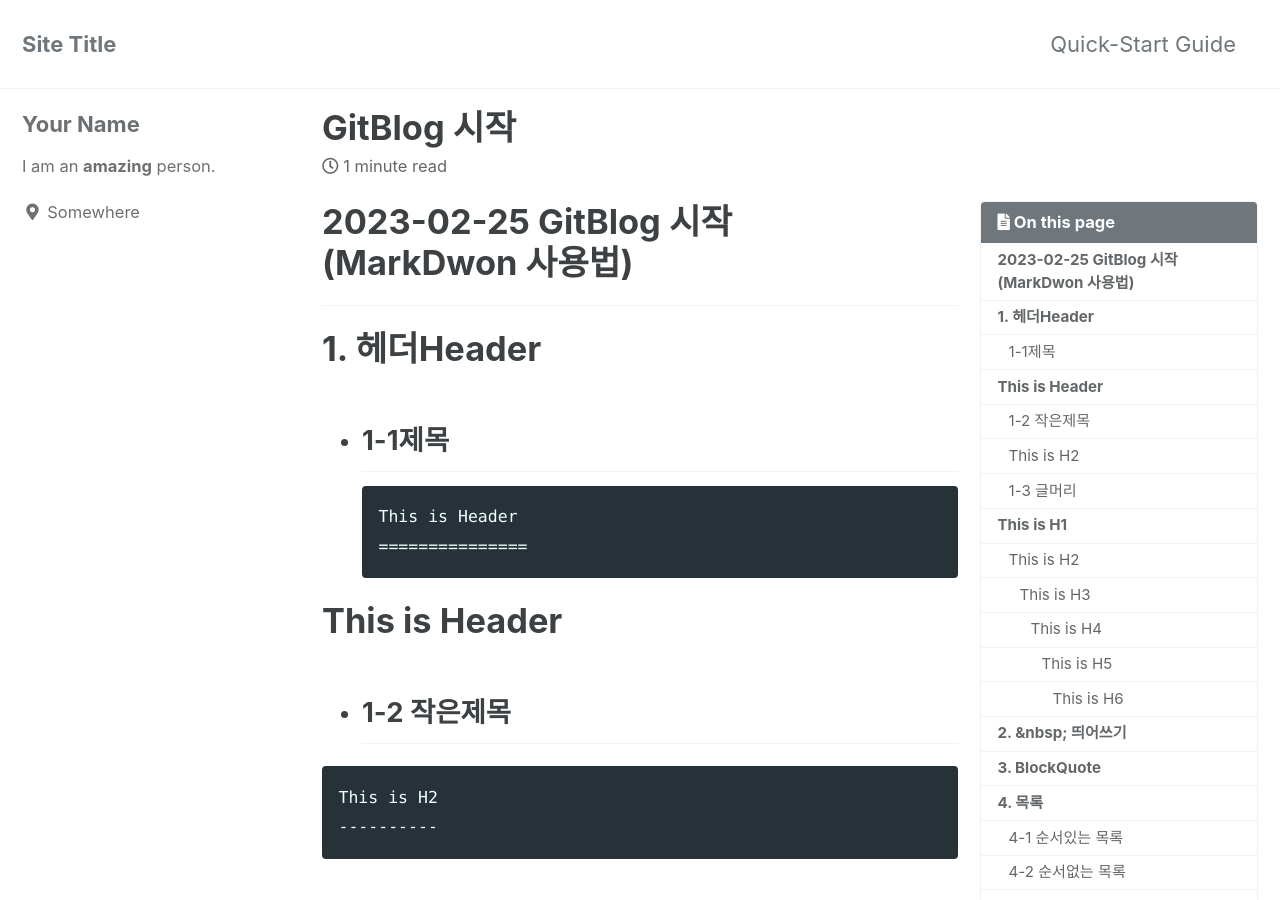
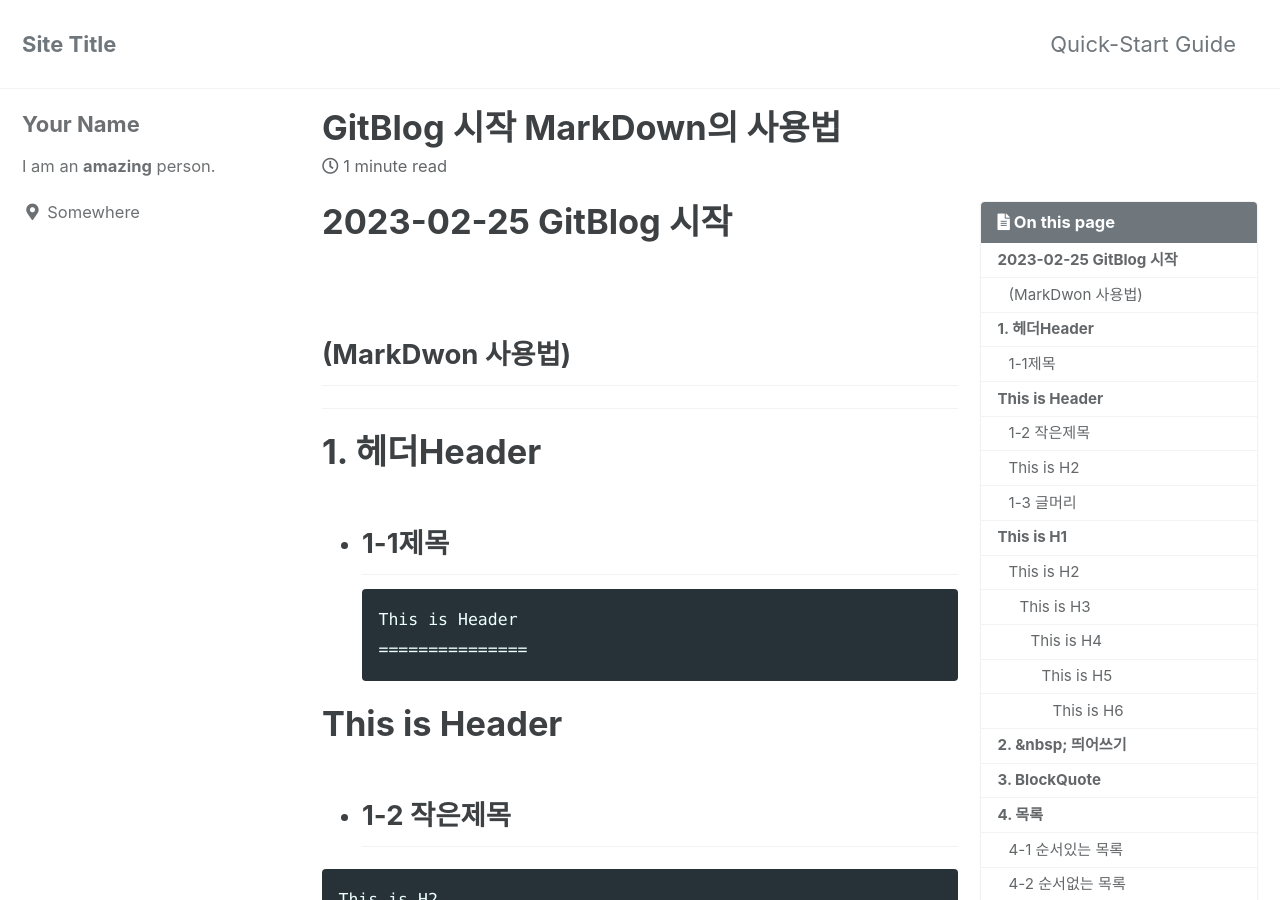
Before and after one commit to levell1/ioremove, a Jekyll site: the page built from _posts/2023-02-25-First.md, in a window 1280 px wide and 900 px high. Built offline with Jekyll 4.4.1, drawn with Linux system fonts in a browser that asks for light colours; cached includes are drawn as plain includes.

Commit message:
Update 2023-02-25-First.md

```diff
--- a/_posts/2023-02-25-First.md
+++ b/_posts/2023-02-25-First.md
@@ -1,5 +1,5 @@
 ---
-title:  "GitBlog 시작"
+title:  "GitBlog 시작 MarkDown의 사용법"
 excerpt: " GitBlog 첫 포스팅 MarkDown의 사용법을 알아보자. "
 
 categories:
@@ -14,7 +14,8 @@ date: 2023-02-25
 last_modified_at: 2023-02-25
 ---
 
-# 2023-02-25 GitBlog 시작<Br>(MarkDwon 사용법)
+# 2023-02-25 GitBlog 시작<Br>
+## (MarkDwon 사용법)
 * * *
 
 # 1. 헤더Header
```
